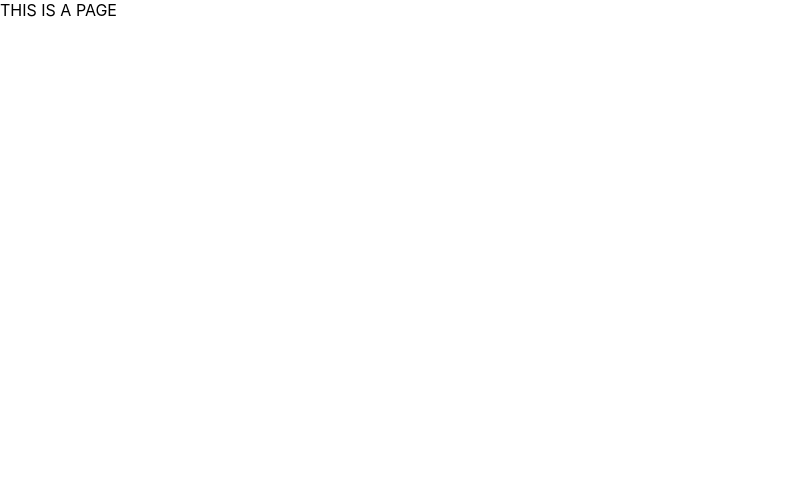
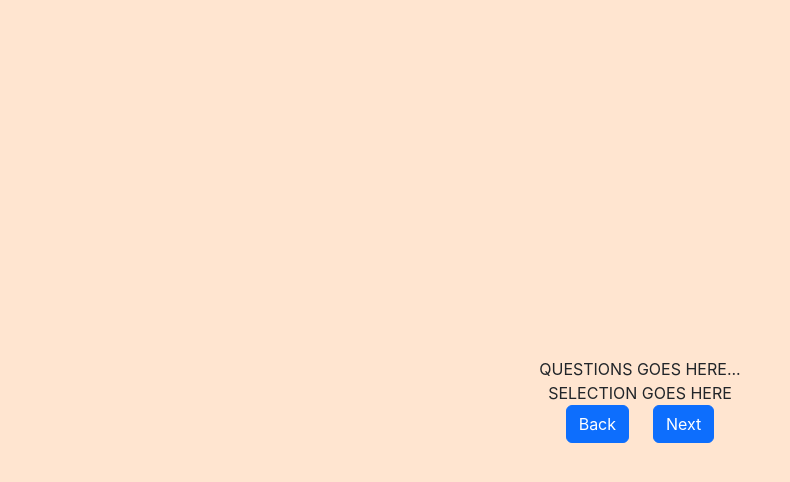
Before and after one commit to jetrotullroa/zquestionz, a Next.js app: page / in a window 1280 px wide. Shown: the top 482 px of the page, without its empty margins (0-790 px from the left). Built offline with nearby package versions, Linux system fonts and the light colour scheme.

Commit message:
install and test bootstrap

```diff
--- a/package.json
+++ b/package.json
@@ -8,9 +8,12 @@
     "test:ci": "jest --ci"
   },
   "dependencies": {
+    "bootstrap": "^5.3.1",
     "next": "latest",
     "react": "^18.2.0",
-    "react-dom": "^18.2.0"
+    "react-bootstrap": "^2.8.0",
+    "react-dom": "^18.2.0",
+    "sass": "^1.66.1"
   },
   "devDependencies": {
     "@testing-library/jest-dom": "5.16.4",
--- a/pages/_app.tsx
+++ b/pages/_app.tsx
@@ -1,4 +1,4 @@
-import '@/styles/global.css'
+import '@/styles/global.scss'
 import type { AppProps } from 'next/app'
 
 export default function MyApp({ Component, pageProps }: AppProps) {
--- a/pages/index.tsx
+++ b/pages/index.tsx
@@ -1,9 +1,25 @@
-
-
-import styles from '@/pages/index.module.css'
+import { Container, Row, Col, Button } from 'react-bootstrap';
 
 export default function Home() {
   return (
-    <div>THIS IS A PAGE</div>
-  )
+    <Container
+      className="d-flex flex-column align-items-center justify-content-center vh-100 w-100"
+      fluid
+    >
+      <Row>
+        <Col>QUESTIONS GOES HERE...</Col>
+      </Row>
+      <Row>
+        <Col>SELECTION GOES HERE</Col>
+      </Row>
+      <Row>
+        <Col>
+          <Button>Back</Button>
+        </Col>
+        <Col>
+          <Button>Next</Button>
+        </Col>
+      </Row>
+    </Container>
+  );
 }
--- a/styles/global.css
+++ b/styles/global.scss
@@ -1,7 +1,10 @@
+@import '~bootstrap/scss/bootstrap';
+
 html,
 body {
   padding: 0;
   margin: 0;
+  background-color: $orange-100;
   font-family: -apple-system, BlinkMacSystemFont, Segoe UI, Roboto, Oxygen,
     Ubuntu, Cantarell, Fira Sans, Droid Sans, Helvetica Neue, sans-serif;
 }
```
Also changed, not shown: 1 other file (tests, documents, lock files or other folders).
